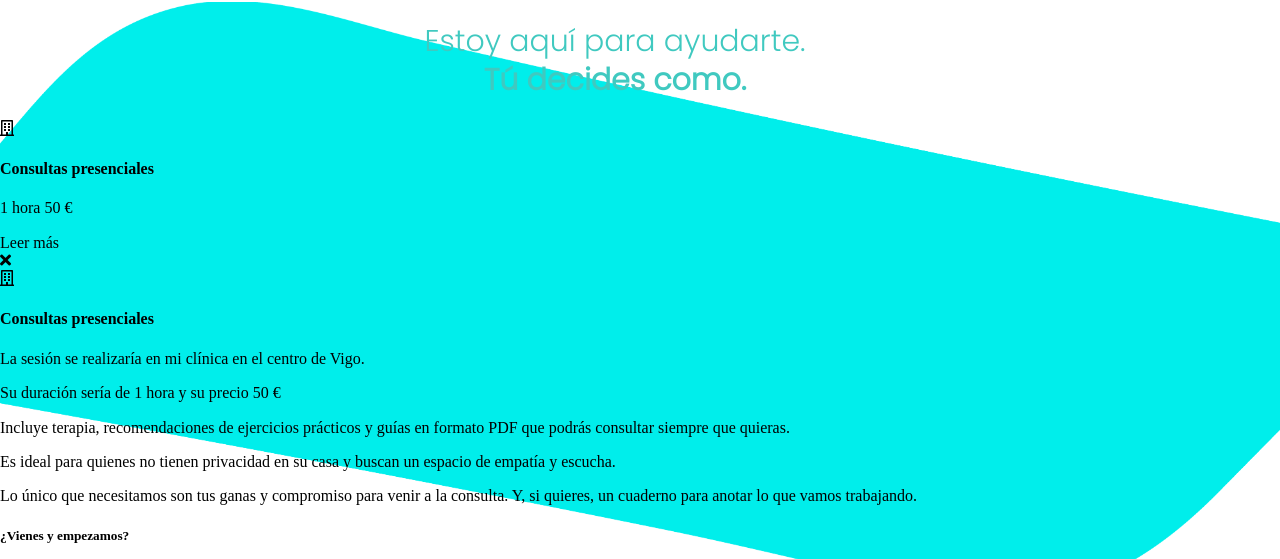
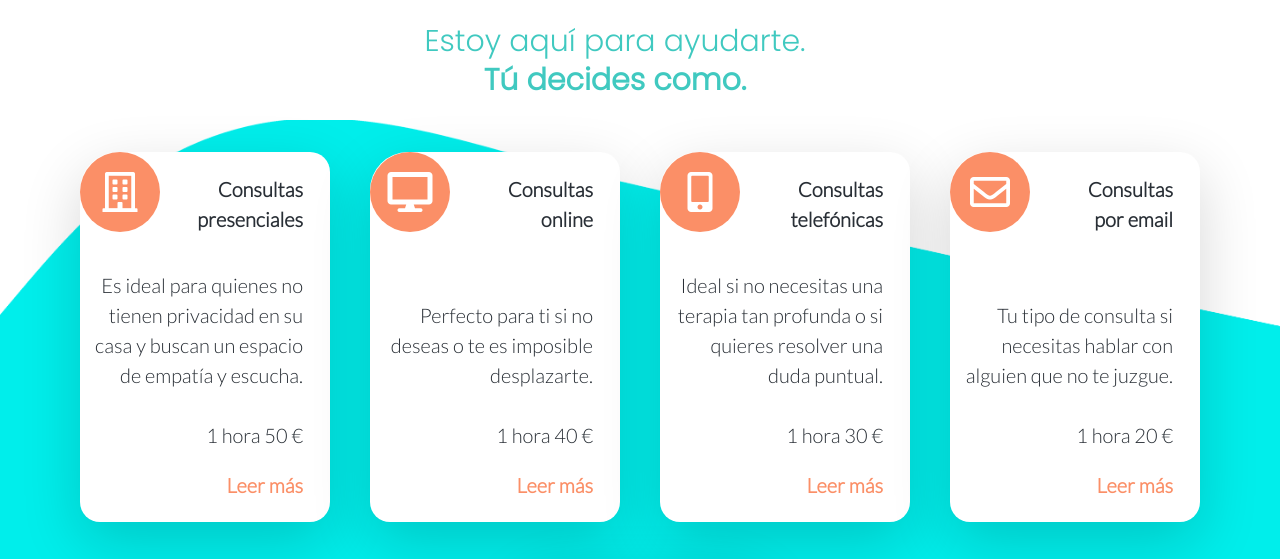
Before and after one commit to memematvaz/jara-amaro-psychologist, a React app: page / in a window 1280 px wide. Shown: the part 1653-2212 px from the top of the page. Built offline with nearby package versions, Linux system fonts and the light colour scheme.

Commit message:
card style

```diff
--- a/src/components/Card.js
+++ b/src/components/Card.js
@@ -9,15 +9,16 @@ const Card = (props) => {
                         <i className={ props.icon }>
                         </i>
                     </div>
-                    <h4>{ props.title }</h4>
+                    <h4 className="container">Consultas <br/>
+                    { props.title }</h4>
                 </div>
-                <div className="card__text-container">
+                <div className="card__text-container container">
                     <p className="card__text">{ props.text } </p>
                     <p className="card__text">{ props.price } </p>
-                    <a>Leer más</a>
+                    <a className="read-more">Leer más</a>
             </div>
             </div>
-            <div className="card-details__container">
+            <div className="card-details__container-close">
                 <span className="icon fas fa-times"></span>
                 <div className="card__circle">
                     <i className={ props.icon }></i>
--- a/src/components/Cardlist.js
+++ b/src/components/Cardlist.js
@@ -13,12 +13,12 @@ const CardList = (props) => {
                 <span className="bold-title">Tu problema tiene solución y está más cerca de lo que piensas.</span>
             </h3>
 
-
-
-            <ul className="card-list__container">
-                <h2 className="card-list__title container">Estoy aquí para ayudarte. <br/>
+            <h2 className="card-list__title container">Estoy aquí para ayudarte. <br/>
                     <span className="bold-title">Tú decides como.</span>
                 </h2>
+
+            <ul className="card-list__container container">
+
             {
             therapies.map((cardObject) =>
             <li className="card-object"
@@ -26,7 +26,7 @@ const CardList = (props) => {
             <Card
                      icon={cardObject.icon}
                      title={cardObject.title}
-                     text={cardObject.text.main}
+                     text={cardObject.text}
                      price={cardObject.price}
                      how={cardObject.details.how}
                      time={cardObject.details.time}
--- a/src/components/services/TherapiesJSON.js
+++ b/src/components/services/TherapiesJSON.js
@@ -2,7 +2,7 @@ const THERAPIES =[
     {
         id:1,
         icon:'far fa-building',
-        title: 'Consultas presenciales',
+        title: ' presenciales',
         price:'1 hora 50 €',
         text: 'Es ideal para quienes no tienen privacidad en su casa y buscan un espacio de empatía y escucha.',
         details: {
@@ -18,9 +18,9 @@ const THERAPIES =[
     {
         id:2,
         icon:'fas fa-desktop',
-        title: 'Consultas online',
+        title: ' online',
         price:'1 hora 40 €',
-        text: 'Perfecto para ti si no deseas o te es imposible desplazarte',
+        text: 'Perfecto para ti si no deseas o te es imposible desplazarte.',
         details: {
             how: 'La sesión se realizaría mediante videoconferencia mediante Skype.',
             time: 'Su duración sería de 1 hora y su precio 40 €',
@@ -33,7 +33,7 @@ const THERAPIES =[
     {
         id:3,
         icon:'fas fa-mobile-alt',
-        title: 'Consultas telefónicas',
+        title: ' telefónicas',
         price:'1 hora 30 €',
         text: 'Ideal si no necesitas una terapia tan profunda o si quieres resolver una duda puntual.',
         details: {
@@ -49,7 +49,7 @@ const THERAPIES =[
     {
         id:4,
         icon:'far fa-envelope',
-        title: 'Consultas por email',
+        title: ' por email',
         price:'1 hora 20 €',
         text:  'Tu tipo de consulta si necesitas hablar con alguien que no te juzgue.',
         details: {
@@ -64,9 +64,9 @@ const THERAPIES =[
     {
         id:5,
         icon:'fab fa-whatsapp',
-        title: 'Consultas WhatsApp',
+        title: ' WhatsApp',
         price:'1 hora 20 €',
-        text: 'Perfecto si no necesitas una consulta tan profunda y te es imposible desplazarte',
+        text: 'Perfecto si no necesitas una consulta tan profunda y te es imposible desplazarte.',
         details: {
             how: 'La sesión se realizaría a través de WhatsApp.',
             time: 'Su duración sería de 1 hora y su precio de 20 €',
--- a/src/styles/layout/_card.scss
+++ b/src/styles/layout/_card.scss
@@ -0,0 +1,129 @@
+.card__container{
+    background-color: white;
+    border-radius: 38px 20px 20px 20px;
+    box-shadow: 0 20px 60px rgba(0, 0, 0, 0.16);
+    margin: 20px;
+    width: 220px;
+    height: 340px;
+    display: flex;
+    flex-direction: column;
+    justify-content: space-between;
+
+    .card__header{
+        display: flex;
+        justify-content: space-between;
+        align-items: flex-start;
+        height: 70px;
+
+        .card__circle{
+            background-color: $hot-dark-color;
+            border-radius: 100px;
+            height: 70px;
+            width: 70px;
+            display: flex;
+            justify-content: center;
+            align-items: center;
+            i{
+                color: $inverted-text-color;
+                font-size: 30px;
+
+            }
+        }
+
+        h4 {
+            @include mobile-text;
+            font-weight: 900;
+            margin: 0px;
+            text-align: end;
+            margin-right: 15px;
+            margin-top: 10px;
+
+        }
+    }
+    .card__text-container{
+        display: flex;
+        flex-direction: column;
+
+       .card__text{
+        @include mobile-text;
+        text-align: end;
+        margin-right: 15px;
+        margin-top: 10px;
+       }
+       .read-more{
+        @include mobile-text;
+        font-weight: 900;
+        color: $hot-dark-color;
+        text-align: end;
+        margin-right: 15px;
+        margin-bottom: 10px;
+
+       }
+    }
+}
+
+@media (min-width: 768px) {
+    .card__container{
+        background-color: white;
+        border-radius: 38px 20px 20px 20px;
+        box-shadow: 0 20px 60px rgba(0, 0, 0, 0.16);
+        margin: 20px;
+        width: 250px;
+        height: 370px;
+        display: flex;
+        flex-direction: column;
+        justify-content: space-between;
+
+        .card__header{
+            display: flex;
+            justify-content: space-between;
+            align-items: flex-start;
+            height: 70px;
+
+            .card__circle{
+                background-color: $hot-dark-color;
+                border-radius: 100px;
+                height: 80px;
+                width: 80px;
+                display: flex;
+                justify-content: center;
+                align-items: center;
+                i{
+                    color: $inverted-text-color;
+                    font-size: 40px;
+
+                }
+            }
+
+            h4 {
+                @include tablet-text;
+                font-weight: 900;
+                margin: 0px;
+                text-align: end;
+                margin-right: 15px;
+                margin-top: 10px;
+
+            }
+        }
+        .card__text-container{
+            display: flex;
+            flex-direction: column;
+
+           .card__text{
+            @include tablet-text;
+            text-align: end;
+            margin-right: 15px;
+            margin-top: 10px;
+           }
+           .read-more{
+            @include tablet-text;
+            font-weight: 900;
+            color: $hot-dark-color;
+            text-align: end;
+            margin-right: 15px;
+            margin-bottom: 10px;
+
+           }
+        }
+    }
+}
--- a/src/styles/layout/_carddetails.scss
+++ b/src/styles/layout/_carddetails.scss
@@ -0,0 +1,7 @@
+.card-details__container-close{
+    display: none;
+}
+
+.card-details__container-open{
+    display: none;
+}
--- a/src/styles/layout/_cardlist.scss
+++ b/src/styles/layout/_cardlist.scss
@@ -12,6 +12,10 @@
 .card-list__container{
     background-image: url("../../images/fondo-tipos.png");
     background-size: cover;
+    display: flex;
+    flex-direction: column;
+    justify-content: center;
+    align-items: center;
 }
 
 
@@ -30,27 +34,47 @@
         color: $cold-dark-color;
         text-align: center;
     }
-
+    .card-list__container{
+        background-image: url("../../images/fondo-tipos.png");
+        background-size: cover;
+        background-repeat: no-repeat;
+        display: flex;
+        flex-direction: row;
+        flex-wrap: wrap;
+        justify-content: center;
+    }
 }
 
 
-@media (min-width: 1200px) {
+@media (min-width: 1500px) {
     .card-list__introduction{
          @include tablet-title;
         color: $hot-dark-color;
+        @media (min-width: 1200px) {
 
+                    padding: 20px;
+                    margin: 0px;
+                    padding-top: 50px;
+                    padding-right: 180px;
+                    padding-left: 80px;
+                    padding-bottom: 50px;
+                }
 
     }
 
     .card-list__title{
-         @include tablet-title;
+         @include pc-title;
         color: $cold-dark-color;
         text-align: center;
     }
 
     .card-list__container{
-
+        background-image: url("../../images/fondo-tipos.png");
         background-size: contain;
-        background-repeat: no-repeat;
+        background-repeat: repeat;
+        display: flex;
+        flex-direction: row;
+        justify-content: center;
+        flex-wrap: wrap;
     }
 }
--- a/src/styles/layout/_main.scss
+++ b/src/styles/layout/_main.scss
@@ -88,6 +88,7 @@
 
                 li{
                     padding-left: 20px;
+                    padding-right: 30px;
                 }
 
             }
@@ -139,8 +140,8 @@
             .main__second-list-container{
                 background-color: white;
                 border-radius: 2px;
-                min-width: 500px;
-                max-width: 530px;
+                min-width: 515px;
+                max-width: 540px;
                 max-height: 375px;
                 min-height: 300px;
 
--- a/src/styles/layout/_structure.scss
+++ b/src/styles/layout/_structure.scss
@@ -4,7 +4,7 @@
 }
 
 .container {
-  padding: 10px;
+  padding: 12px;
 }
 
 .bold-title{
```
